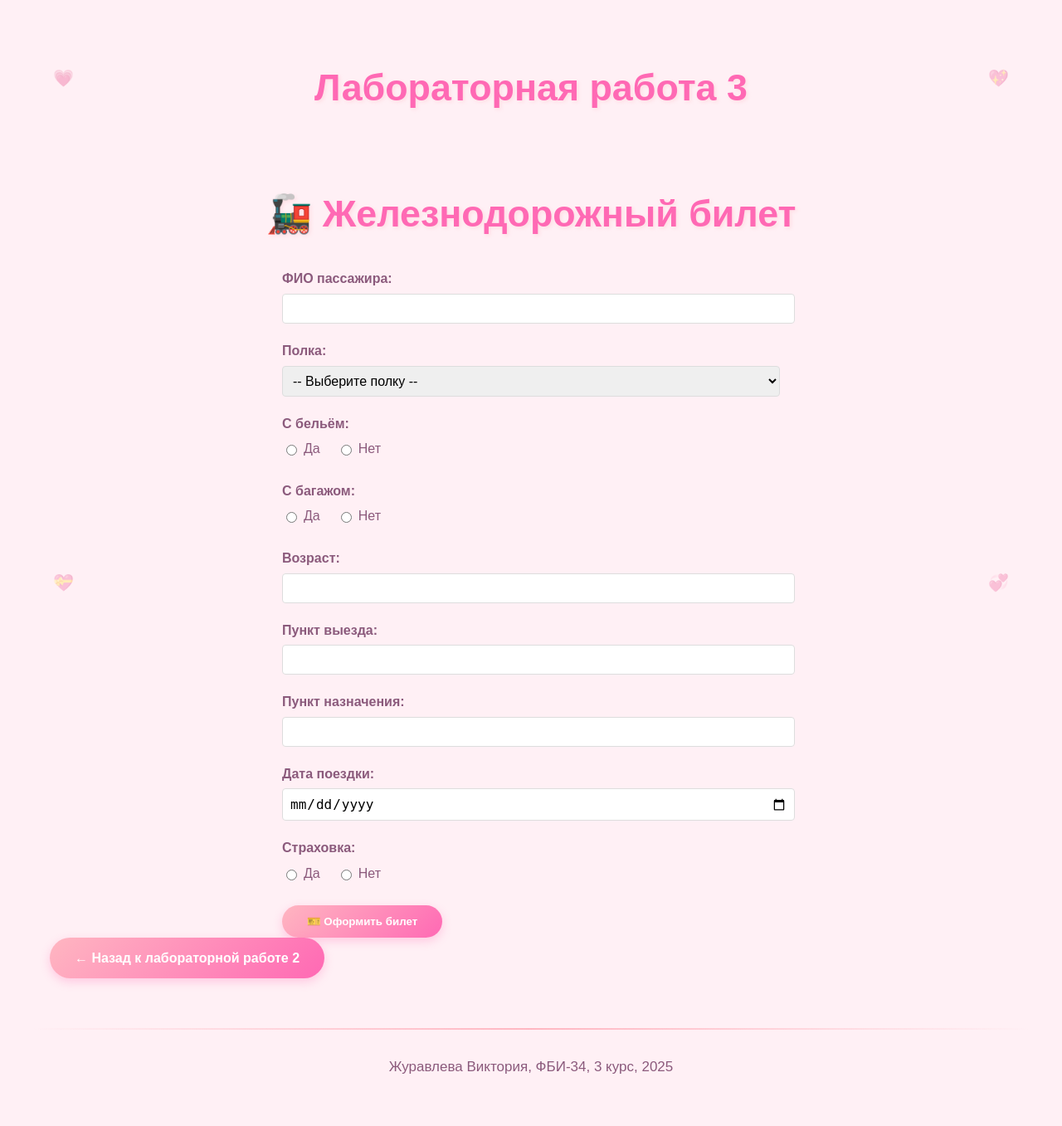
After one commit to viktoria-zhur/web-2, a Flask app: page /lab3/ticket in a window 1280 px wide. The commit adds this page. Shown: the whole page at 83% size. Run offline with Flask 3, Linux system fonts and the light colour scheme.

Commit message:
железнодорожный билет

```diff
--- a/lab3.py
+++ b/lab3.py
@@ -126,3 +126,75 @@ def delete_settings():
     resp.set_cookie('font_size', '', expires=0)
     resp.set_cookie('font_family', '', expires=0)
     return resp
+
+@lab3.route('/lab3/ticket', methods=['GET', 'POST'])
+def ticket():
+    if request.method == 'POST':
+        # Получаем данные из формы
+        fio = request.form.get('fio')
+        shelf = request.form.get('shelf')
+        linen = request.form.get('linen')
+        baggage = request.form.get('baggage')
+        age = request.form.get('age')
+        departure = request.form.get('departure')
+        destination = request.form.get('destination')
+        date = request.form.get('date')
+        insurance = request.form.get('insurance')
+
+        # Проверка на пустые поля
+        errors = []
+        if not fio: errors.append("ФИО пассажира обязательно")
+        if not shelf: errors.append("Выберите полку")
+        if not linen: errors.append("Укажите наличие белья")
+        if not baggage: errors.append("Укажите наличие багажа")
+        if not age: errors.append("Возраст обязателен")
+        if not departure: errors.append("Пункт выезда обязателен")
+        if not destination: errors.append("Пункт назначения обязателен")
+        if not date: errors.append("Дата поездки обязательна")
+        if not insurance: errors.append("Укажите наличие страховки")
+
+        # Проверка возраста
+        if age:
+            try:
+                age_int = int(age)
+                if age_int < 1 or age_int > 120:
+                    errors.append("Возраст должен быть от 1 до 120 лет")
+            except ValueError:
+                errors.append("Возраст должен быть числом")
+
+        if errors:
+            return render_template('lab2/ticket_form.html', errors=errors)
+
+        # Расчет стоимости
+        age_int = int(age)
+        base_price = 700 if age_int < 18 else 1000
+        total_price = base_price
+
+        # Доплаты
+        if shelf in ['нижняя', 'нижняя боковая']:
+            total_price += 100
+        if linen == 'да':
+            total_price += 75
+        if baggage == 'да':
+            total_price += 250
+        if insurance == 'да':
+            total_price += 150
+
+        # Формируем данные билета
+        ticket_data = {
+            'fio': fio,
+            'shelf': shelf,
+            'linen': linen,
+            'baggage': baggage,
+            'age': age_int,
+            'departure': departure,
+            'destination': destination,
+            'date': date,
+            'insurance': insurance,
+            'total_price': total_price,
+            'is_child': age_int < 18
+        }
+
+        return render_template('lab3/ticket_result.html', **ticket_data)
+
+    return render_template('lab3/ticket_form.html')
--- a/static/lab1/lab1.css
+++ b/static/lab1/lab1.css
@@ -567,3 +567,107 @@ hr {
         flex-direction: column;
     }
 }
+
+/* Стили для формы билета */
+.ticket-form {
+    max-width: 600px;
+    margin: 0 auto;
+}
+
+.form-group {
+    margin-bottom: 20px;
+}
+
+.form-group label {
+    display: block;
+    margin-bottom: 5px;
+    font-weight: bold;
+}
+
+.form-group input[type="text"],
+.form-group input[type="number"],
+.form-group input[type="date"],
+.form-group select {
+    width: 100%;
+    padding: 8px;
+    border: 1px solid #ddd;
+    border-radius: 4px;
+    font-size: 16px;
+}
+
+.radio-group {
+    display: flex;
+    gap: 20px;
+}
+
+.radio-group label {
+    display: flex;
+    align-items: center;
+    gap: 5px;
+    font-weight: normal;
+    cursor: pointer;
+}
+
+/* Стили для билета */
+.ticket {
+    border: 2px solid #333;
+    border-radius: 10px;
+    padding: 20px;
+    max-width: 500px;
+    margin: 0 auto;
+    background: linear-gradient(135deg, #f8f9fa, #e9ecef);
+}
+
+.ticket-header {
+    text-align: center;
+    border-bottom: 2px dashed #333;
+    padding-bottom: 15px;
+    margin-bottom: 20px;
+}
+
+.child-ticket {
+    display: inline-block;
+    background: #ff6b6b;
+    color: white;
+    padding: 5px 15px;
+    border-radius: 20px;
+    font-weight: bold;
+    margin-top: 10px;
+}
+
+.ticket-row {
+    display: flex;
+    justify-content: space-between;
+    margin-bottom: 10px;
+    padding: 5px 0;
+}
+
+.ticket-row .label {
+    font-weight: bold;
+    color: #555;
+}
+
+.ticket-row .value {
+    text-align: right;
+}
+
+.ticket-row.total {
+    border-top: 1px solid #333;
+    padding-top: 15px;
+    margin-top: 15px;
+    font-size: 1.2em;
+    font-weight: bold;
+}
+
+.error-box {
+    background: #ffe6e6;
+    border: 1px solid #ff6b6b;
+    border-radius: 5px;
+    padding: 15px;
+    margin-bottom: 20px;
+}
+
+.error-box h3 {
+    margin-top: 0;
+    color: #d63031;
+}
--- a/templates/lab3/lab3.html
+++ b/templates/lab3/lab3.html
@@ -9,6 +9,7 @@
         <li><a href="/lab3/form1">Форма</a></li>
         <li><a href="/lab3/order">Заказ напитка</a></li>
         <li><a href="/lab3/cookie">Работа с cookie (пользователь)</a></li>
+        <li><a href="/lab3/ticket">Железнодорожный билет</a></li>
         <li><a href="/lab3/settings">Настройки отображения</a></li>
     </ol>
 {% endblock %}
--- /dev/null
+++ b/templates/lab3/ticket_form.html
@@ -0,0 +1,90 @@
+{% extends "base.html" %}
+
+{% block title %}Железнодорожный билет{% endblock %}
+
+{% block lab %}Лабораторная работа 3{% endblock %}
+
+{% block main %}
+<div class="container">
+    <h1>🚂 Железнодорожный билет</h1>
+
+    {% if errors %}
+    <div class="error-box">
+        <h3>Ошибки в форме:</h3>
+        <ul>
+            {% for error in errors %}
+            <li>{{ error }}</li>
+            {% endfor %}
+        </ul>
+    </div>
+    {% endif %}
+
+    <form method="POST" class="ticket-form">
+        <div class="form-group">
+            <label for="fio">ФИО пассажира:</label>
+            <input type="text" id="fio" name="fio" required value="{{ request.form.fio if request.form }}">
+        </div>
+
+        <div class="form-group">
+            <label for="shelf">Полка:</label>
+            <select id="shelf" name="shelf" required>
+                <option value="">-- Выберите полку --</option>
+                <option value="нижняя">Нижняя</option>
+                <option value="верхняя">Верхняя</option>
+                <option value="верхняя боковая">Верхняя боковая</option>
+                <option value="нижняя боковая">Нижняя боковая</option>
+            </select>
+        </div>
+
+        <div class="form-group">
+            <label>С бельём:</label>
+            <div class="radio-group">
+                <label><input type="radio" name="linen" value="да" required> Да</label>
+                <label><input type="radio" name="linen" value="нет"> Нет</label>
+            </div>
+        </div>
+
+        <div class="form-group">
+            <label>С багажом:</label>
+            <div class="radio-group">
+                <label><input type="radio" name="baggage" value="да" required> Да</label>
+                <label><input type="radio" name="baggage" value="нет"> Нет</label>
+            </div>
+        </div>
+
+        <div class="form-group">
+            <label for="age">Возраст:</label>
+            <input type="number" id="age" name="age" min="1" max="120" required value="{{ request.form.age if request.form }}">
+        </div>
+
+        <div class="form-group">
+            <label for="departure">Пункт выезда:</label>
+            <input type="text" id="departure" name="departure" required value="{{ request.form.departure if request.form }}">
+        </div>
+
+        <div class="form-group">
+            <label for="destination">Пункт назначения:</label>
+            <input type="text" id="destination" name="destination" required value="{{ request.form.destination if request.form }}">
+        </div>
+
+        <div class="form-group">
+            <label for="date">Дата поездки:</label>
+            <input type="date" id="date" name="date" required value="{{ request.form.date if request.form }}">
+        </div>
+
+        <div class="form-group">
+            <label>Страховка:</label>
+            <div class="radio-group">
+                <label><input type="radio" name="insurance" value="да" required> Да</label>
+                <label><input type="radio" name="insurance" value="нет"> Нет</label>
+            </div>
+        </div>
+
+        <button type="submit" class="btn">🎫 Оформить билет</button>
+    </form>
+
+    <div class="navigation">
+        <a href="/lab3/" class="btn">← Назад к лабораторной работе 2</a>
+    </div>
+</div>
+{% endblock %}
```
Also changed, not shown: templates/lab3/ticket_result.html (added, +72 -0 lines).
